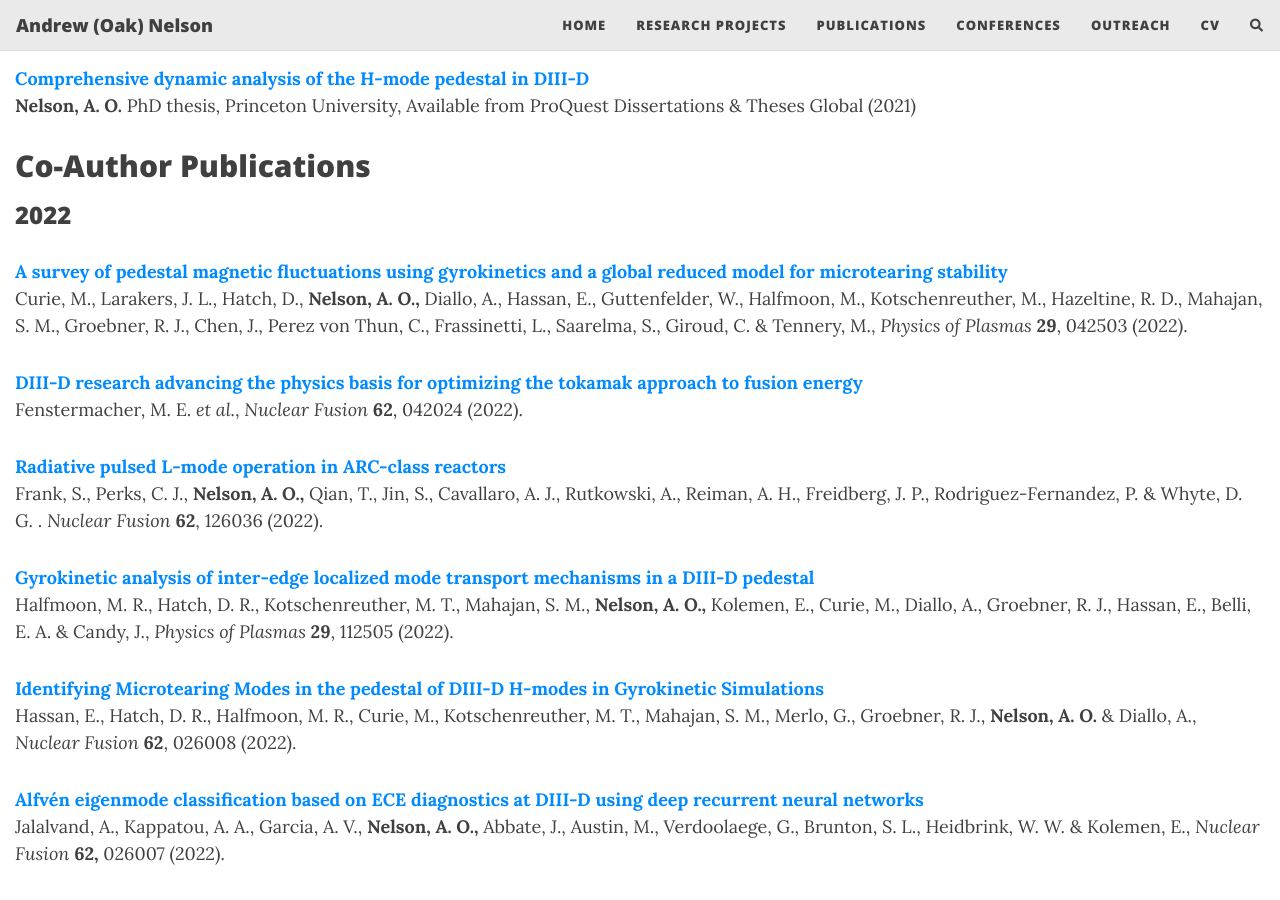
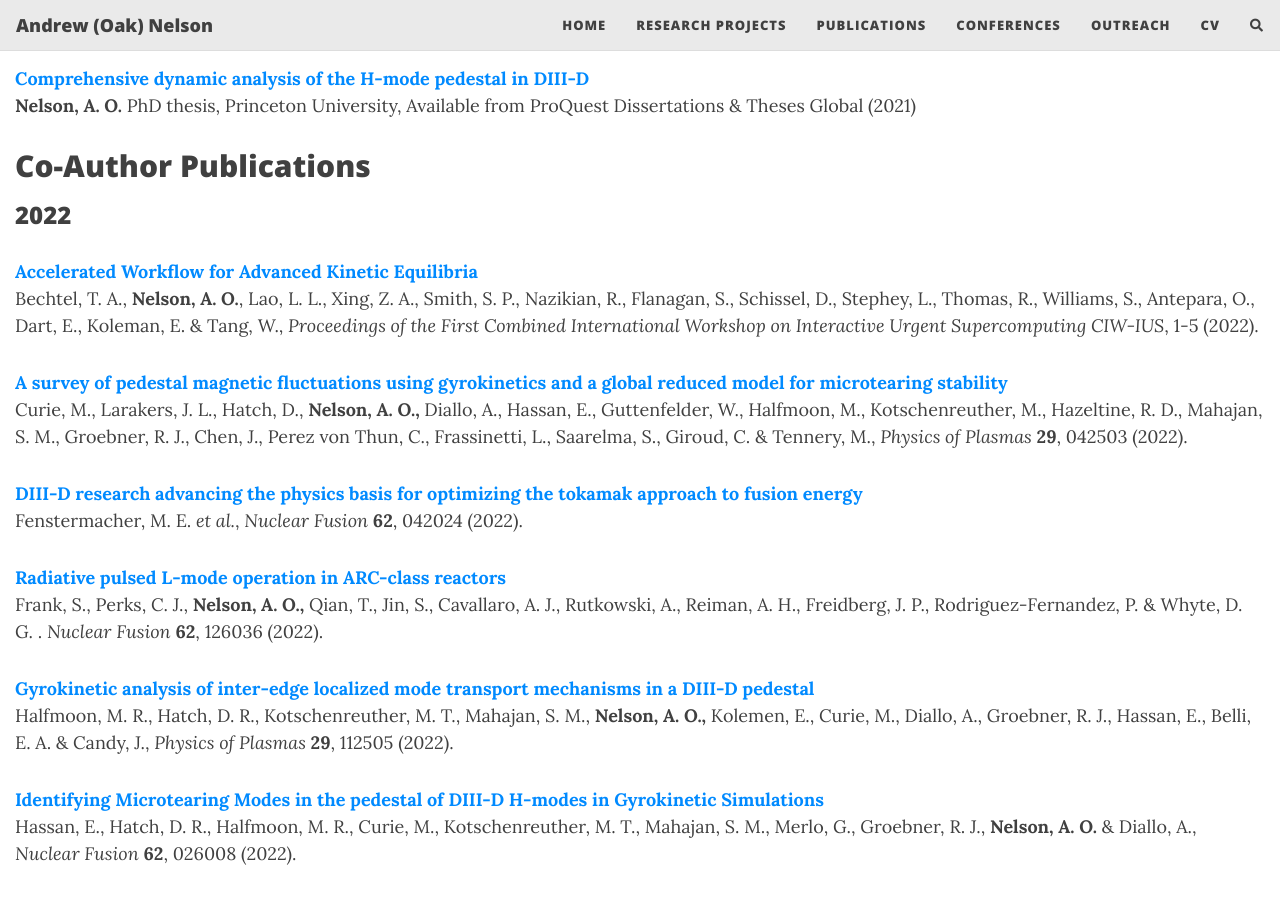
Before and after one commit to nelsonand/website, a Jekyll site: the page built from publications.md, in a window 1280 px wide and 900 px high, scrolled down 1221 px. Built offline with Jekyll 4.4.1, drawn with Linux system fonts in a browser that asks for light colours; nearby versions of some CDN libraries; comment, search, counter and statistics services are not loaded.

Commit message:
Update publications.md

```diff
--- a/publications.md
+++ b/publications.md
@@ -44,6 +44,9 @@ full-width: true
 ## Co-Author Publications
 
 ### 2022
+
+**[Accelerated Workflow for Advanced Kinetic Equilibria](https://ieeexplore.ieee.org/document/10025485)**<br />
+Bechtel, T. A., **Nelson, A. O.**, Lao, L. L., Xing, Z. A., Smith, S. P., Nazikian, R., Flanagan, S., Schissel, D., Stephey, L., Thomas, R., Williams, S., Antepara, O., Dart, E., Koleman, E. & Tang, W., _Proceedings of the First Combined International Workshop on Interactive Urgent Supercomputing CIW-IUS_, 1-5 (2022).
 
 **[A survey of pedestal magnetic fluctuations using gyrokinetics and a global reduced model for microtearing stability](https://doi.org/10.1063/5.0084842)**<br />
 Curie, M., Larakers, J. L., Hatch, D., **Nelson, A. O.,** Diallo, A., Hassan, E., Guttenfelder, W., Halfmoon, M., Kotschenreuther, M., Hazeltine, R. D., Mahajan, S. M., Groebner, R. J., Chen, J., Perez von Thun, C., Frassinetti, L., Saarelma, S., Giroud, C. & Tennery, M., _Physics of Plasmas_ **29**, 042503 (2022).
```
